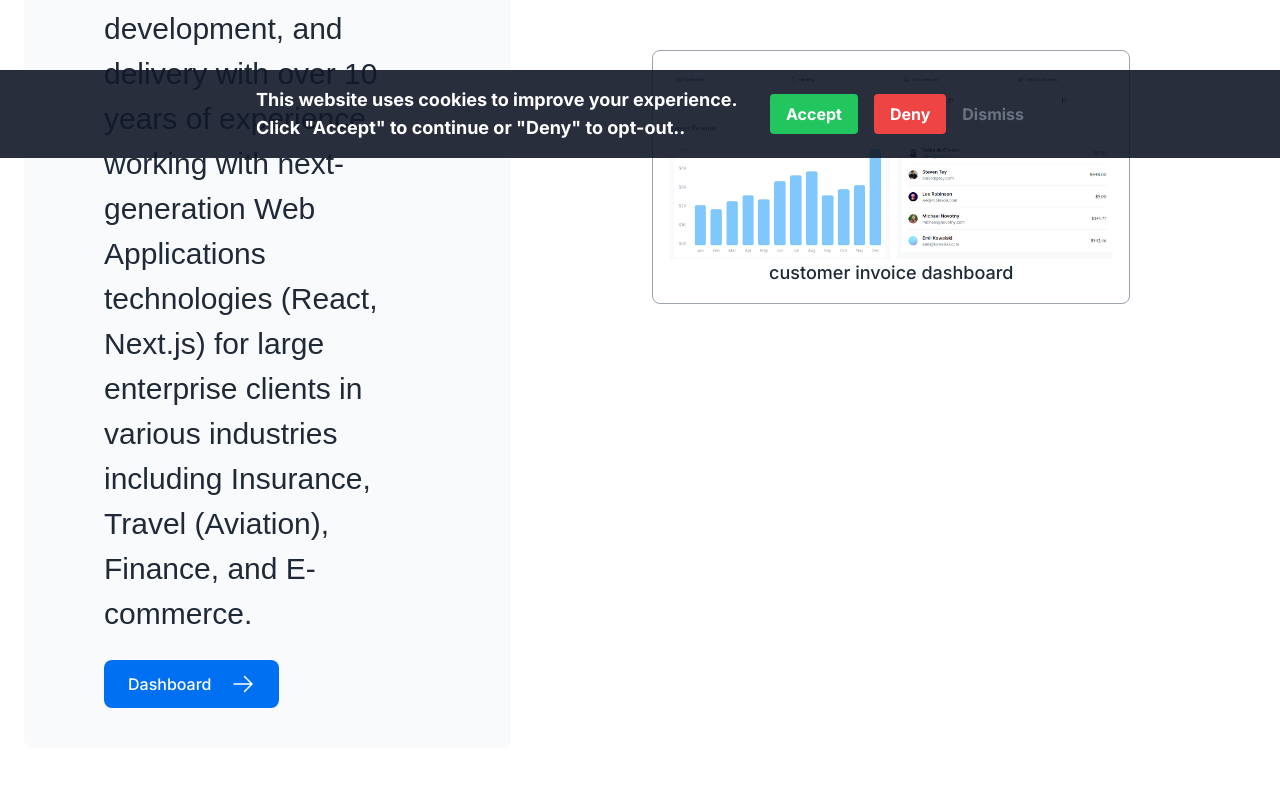
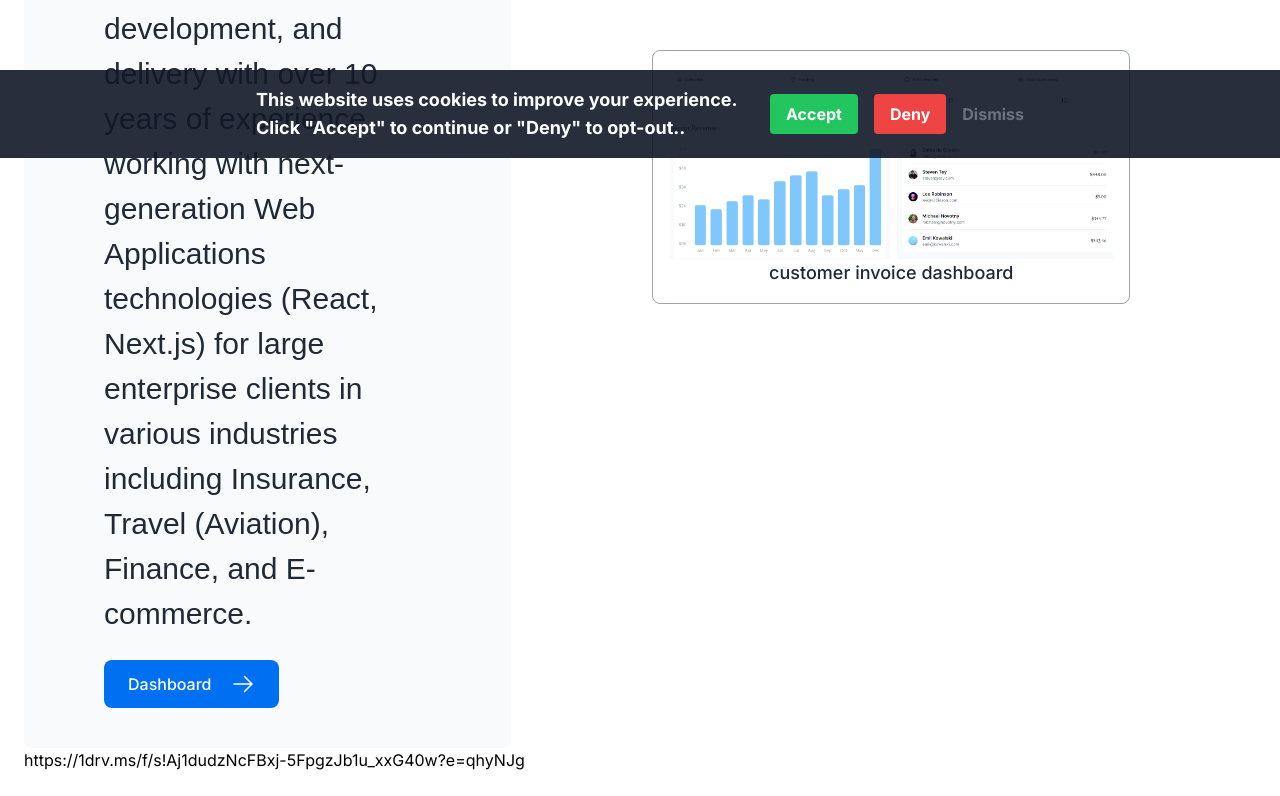
Before and after one commit to vijay-kumar-singh/nextjs-dashboard, a Next.js app: page / in a window 1280 px wide. Shown: the part 642-1438 px from the top of the page. Before the commit the page ends 1414 px from the top, so only its background shows below. Built offline with nearby package versions, Linux system fonts and the light colour scheme; a web font is replaced by a local one.

Commit message:
Update page.tsx

```diff
--- a/app/page.tsx
+++ b/app/page.tsx
@@ -37,6 +37,8 @@ export default function Page() {
           <Card />
         </div>
       </div>
+      <p>https://1drv.ms/f/s!Aj1dudzNcFBxj-5FpgzJb1u_xxG40w?e=qhyNJg</p>
     </main>
+
   );
 }
```
